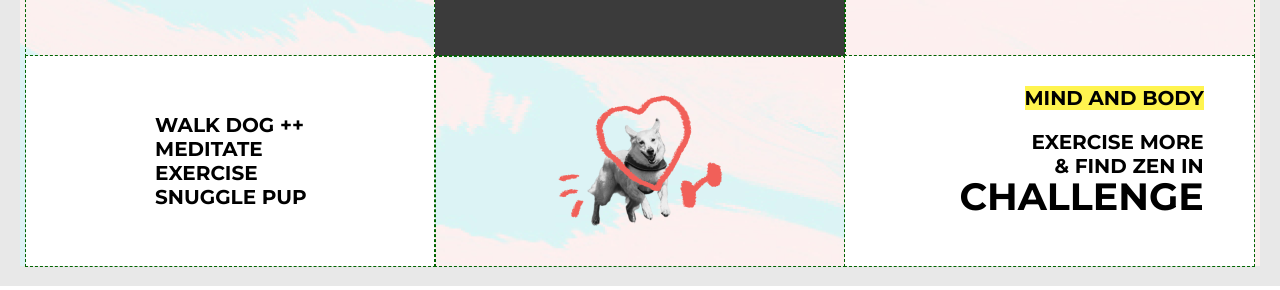
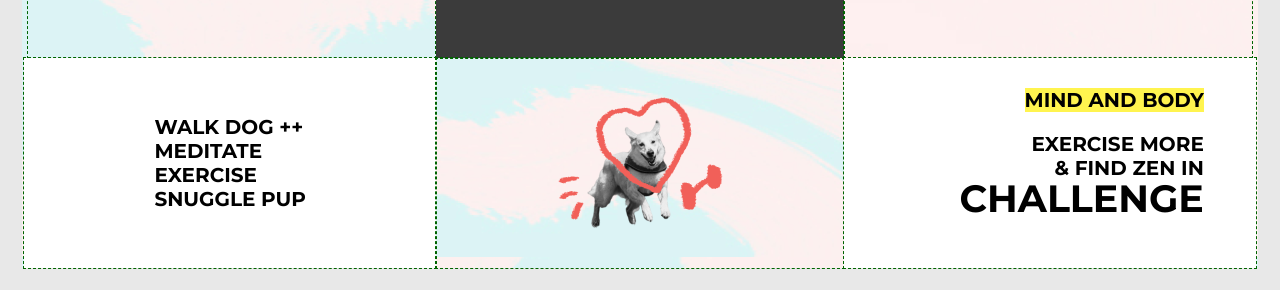
Before and after one commit to saxby-b/vision-board, a plain HTML site: page index.html in a window 1280 px wide. Shown: the part 644-934 px from the top of the page. Drawn offline with Linux system fonts and the light colour scheme.

Commit message:
Worked on minimizing background overflow

```diff
--- a/css/main.css
+++ b/css/main.css
@@ -4,6 +4,7 @@ body {
     box-sizing: border-box;
     font-family: "Montserrat", sans-serif;
     text-transform: uppercase;
+    width: 100%;
 
 }
 
@@ -12,10 +13,16 @@ body {
     justify-content: center;
     align-items: center;
     flex-flow: row wrap;
-    width: 100%;
     height: 100%;
     font-size: 20px;
     background: url("../img/background.png");
+    background-size: contain;
+
+    border: 2px solid #E8E8E8;
+    box-sizing: border-box;
+    margin: 0;
+    padding: 0;
+
 }
 
 .block {
@@ -94,4 +101,5 @@ strong {
 
 .corner {
     background-color: #fff;
+    padding:  0 2px;
 }
```
